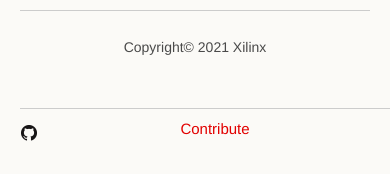
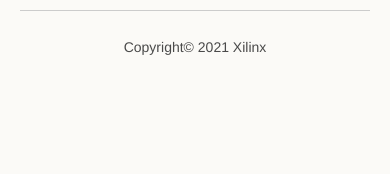
Before and after one commit to Xilinx/xacc, a Jekyll site: the page built from docs/README.md, in a window 390 px wide. Shown: the part 1246-1420 px from the top of the page. Built offline with Jekyll 4.4.1, drawn with Linux system fonts in a browser that asks for light colours; nearby versions of some CDN libraries; our own code applies the rules of GitHub Pages for plain Markdown files; after the commit the page ends 1374 px from its top, so only the background shows below that.

Commit message:
Update jekyll-theme-dinky.scss

```diff
--- a/docs/_sass/jekyll-theme-dinky.scss
+++ b/docs/_sass/jekyll-theme-dinky.scss
@@ -462,8 +462,8 @@
                 overflow: hidden;
                 padding-top: 50px;
             }
-            a.github {
-                background: url(../images/mask-small.png) no-repeat 1px
+            footer {
+                display: none;
             }
         }
 
@@ -512,8 +512,8 @@
                 overflow: hidden;
                 padding-top: 50px;
             }
-            a.github {
-                background: url(../images/mask-small.png) no-repeat 1px
+            footer {
+                display: none;
             }
         }
 
@@ -522,14 +522,8 @@
             header ul li.download {
                 display: none
             }
-            footer {
-                margin: 0 0 0 20px
-            }
             .nav {
                 width: 480px;
-            }
-            footer a {
-                display: block
             }
             .buttons-github {
                 text-align: center
@@ -551,8 +545,8 @@
                 overflow: hidden;
                 padding-top: 50px;
             }
-            a.github {
-                background: url(../images/mask-small.png) no-repeat 100px
+            footer {
+                display: none;
             }
         }
 
@@ -579,8 +573,8 @@
                 overflow: hidden;
                 padding-top: 50px;
             }
-            a.github {
-                background: url(../images/mask-small.png) no-repeat 150px
+            footer {
+                display: none;
             }
         }
 
@@ -712,8 +706,8 @@
                 overflow: hidden;
                 padding-top: 50px;
             }
-            a.github {
-                background: url(../images/mask-small.png) no-repeat 1px
+            footer {
+                display: none;
             }
         }
 
@@ -794,8 +788,8 @@
                 overflow: hidden;
                 padding-top: 50px;
             }
-            a.github {
-                background: url(../images/mask-small.png) no-repeat 1px
+            footer {
+                display: none;
             }
         }
 
@@ -862,9 +856,6 @@
                 text-decoration: solid;
                 padding-left: 15px
             }
-            a.github {
-                background: url(../images/mask-small.png) no-repeat 1px
-            }
             .you-container1 {
                 position: relative;
                 padding-bottom: 0px;
@@ -879,6 +870,9 @@
                 overflow: hidden;
                 padding-top: 50px;
             }
+            footer {
+                display: none;
+            }
         }
 
         table img {
```
